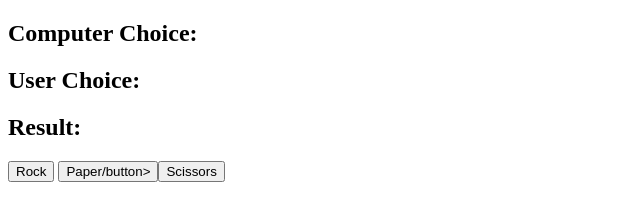
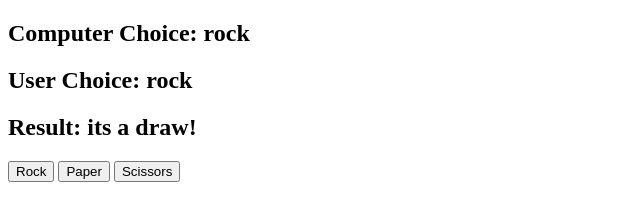
Before and after one commit to PayNoahttention/rock-paper-scissors, a plain HTML site: page index.html in a window 1280 px wide. Both pictures are taken after a click on the button "Rock". Shown: the whole page, without its empty margins (0-640 px from the left). Drawn offline with Linux system fonts and the light colour scheme.

Commit message:
Finalization of js interaction with HTML. Game is complete!

```diff
--- a/app.js
+++ b/app.js
@@ -1,5 +1,46 @@
-const computerChoice = document.getElementById('computer-choice')
+const computerChoiceDisplay = document.getElementById('computer-choice')
 const userChoiceDisplay = document.getElementById('user-choice')
 const resultDisplay = document.getElementById('result')
-const possibleChoices = document.querySelector('button')
-let userChoice;
+const possibleChoices = document.querySelectorAll('button')
+let userChoice
+let computerChoice
+let result
+
+possibleChoices.forEach(possibleChoice => possibleChoice.addEventListener('click', (e) => {
+  userChoice = e.target.id
+  userChoiceDisplay.innerHTML = userChoice
+  generateComputerChoice()
+  getResult()
+}))
+
+function generateComputerChoice() {
+  const randomNumber = Math.floor(Math.random() * possibleChoices.length) + 1
+
+  if (randomNumber === 1) {
+    computerChoice = 'rock'
+  } if (randomNumber === 2) {
+    computerChoice = 'scissors'
+  } if (randomNumber === 3) {
+    computerChoice = 'paper'
+  }
+  computerChoiceDisplay.innerHTML = computerChoice
+}
+
+function getResult() {
+  if (computerChoice === userChoice) {
+    result = 'its a draw!'
+  } if (computerChoice === 'rock' && userChoice === "paper") {
+    result = 'you win!'
+  } if (computerChoice === 'rock' && userChoice === "scissors") {
+    result = 'you lost!'
+  } if (computerChoice === 'paper' && userChoice === "scissors") {
+    result = 'you win!'
+  } if (computerChoice === 'paper' && userChoice === "rock") {
+    result = 'you lose!'
+  } if (computerChoice === 'scissors' && userChoice === "rock") {
+    result = 'you win!'
+  } if (computerChoice === 'scissors' && userChoice === "paper") {
+    result = 'you lose!'
+  }
+  resultDisplay.innerHTML = result
+}
--- a/index.html
+++ b/index.html
@@ -8,12 +8,12 @@
 </head>
 <body>
 
-    <h2>Computer Choice:<span id="computer-choice"></span></h2>
-    <h2>User Choice:<span id="user-choice"></span></h2>
-    <h2>Result:<span id="result"></span></h2>
+    <h2>Computer Choice: <span id="computer-choice"></span></h2>
+    <h2>User Choice: <span id="user-choice"></span></h2>
+    <h2>Result: <span id="result"></span></h2>
 
     <button id="rock">Rock</button>
-    <button id="paper">Paper/button>
+    <button id="paper">Paper</button>
     <button id="scissors">Scissors</button>
 
     <script src="app.js" charset="utf-8"></script>
```
